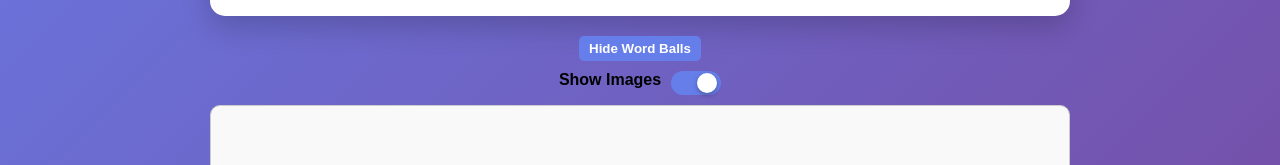
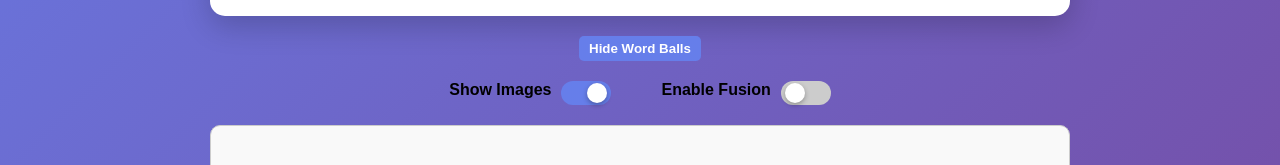
Before and after one commit to shin-noda/picthesia, a React (Vite) app: page / in a window 1280 px wide. Both pictures are taken after typing "Sample" into the empty fields and a click on the button "Generate Picthesia". Shown: the part 597-762 px from the top of the page. Built offline with nearby package versions, Linux system fonts and the light colour scheme; no server answers.

Commit message:
Tweaked some fusing logic.

```diff
--- /dev/null
+++ b/src/components/ballsFuseToggle/BallsFuseToggle.css
@@ -0,0 +1,59 @@
+.balls-fuse-toggle {
+  text-align: center;
+  margin-bottom: 10px;
+  margin-left: 40px;
+  font-family: sans-serif;
+}
+
+.balls-fuse-toggle-label {
+  position: relative;
+  display: inline-block;
+  width: 50px;
+  height: 24px;
+  cursor: pointer;
+}
+
+.balls-fuse-toggle-label input {
+  opacity: 0;
+  width: 0;
+  height: 0;
+}
+
+.balls-fuse-toggle-slider {
+  position: absolute;
+  top: 0;
+  left: 0;
+  right: 0;
+  bottom: 0;
+  background-color: #ccc;
+  border-radius: 24px;
+  transition: 0.3s;
+}
+
+.balls-fuse-toggle-slider.on {
+  background-color: #667eea;
+}
+
+.balls-fuse-toggle-circle {
+  position: absolute;
+  height: 20px;
+  width: 20px;
+  bottom: 2px;
+  background-color: white;
+  border-radius: 50%;
+  transition: 0.3s;
+  box-shadow: 0 2px 5px rgba(0, 0, 0, 0.3);
+}
+
+.balls-fuse-toggle-circle.on {
+  left: 26px;
+}
+
+.balls-fuse-toggle-circle.off {
+  left: 4px;
+}
+
+.balls-fuse-toggle-text {
+  margin-right: 10px;
+  font-weight: bold;
+}
--- /dev/null
+++ b/src/components/ballsFuseToggle/BallsFuseToggle.tsx
@@ -0,0 +1,33 @@
+import React from "react";
+import "./BallsFuseToggle.css";
+
+interface BallsFuseToggleProps {
+  fusionEnabled: boolean;
+  setFusionEnabled: (value: boolean) => void;
+}
+
+const BallsFuseToggle: React.FC<BallsFuseToggleProps> = ({
+  fusionEnabled,
+  setFusionEnabled,
+}) => {
+  return (
+    <div className="balls-fuse-toggle">
+      <span className="balls-fuse-toggle-text">Enable Fusion</span>
+      <label className="balls-fuse-toggle-label">
+        <input
+          type="checkbox"
+          checked={fusionEnabled}
+          onChange={() => setFusionEnabled(!fusionEnabled)}
+        />
+        <span
+          className={`balls-fuse-toggle-slider ${fusionEnabled ? "on" : "off"}`}
+        ></span>
+        <span
+          className={`balls-fuse-toggle-circle ${fusionEnabled ? "on" : "off"}`}
+        ></span>
+      </label>
+    </div>
+  );
+};
+
+export default BallsFuseToggle;
--- a/src/components/footer/Footer.css
+++ b/src/components/footer/Footer.css
@@ -38,6 +38,8 @@
 }
 
 .footer-bottom {
+	display: flex;
+	justify-content: center;
 	border-top: 1px solid rgba(255, 255, 255, 0.2);
 	padding-top: 20px;
 }
--- a/src/components/footer/Footer.tsx
+++ b/src/components/footer/Footer.tsx
@@ -19,9 +19,6 @@ const Footer: React.FC = () => {
       <div className="footer-bottom">
         <div className="footer-bottom-content">
           <p>&copy; {currentYear} Picthesia. All rights reserved.</p>
-          <div className="footer-bottom-links">
-            <span>Powered by Wikipedia & AI</span>
-          </div>
         </div>
       </div>
     </footer>
--- a/src/components/toggleableBouncingContainer/ToggleableBouncingContainer.css
+++ b/src/components/toggleableBouncingContainer/ToggleableBouncingContainer.css
@@ -6,6 +6,7 @@
 .toggle-button {
   display: block;
   margin: 0 auto 10px;
+  margin-bottom: 20px;
   padding: 5px 10px;
   background: #667eea;
   color: white;
@@ -13,6 +14,14 @@
   border-radius: 5px;
   cursor: pointer;
   font-weight: bold;
+}
+
+.toggles-row {
+  display: flex;
+  gap: 10px;
+  margin-bottom: 10px;
+  justify-content: center;
+  align-items: center;
 }
 
 .bouncing-container {
--- a/src/components/toggleableBouncingContainer/ToggleableBouncingContainer.tsx
+++ b/src/components/toggleableBouncingContainer/ToggleableBouncingContainer.tsx
@@ -1,5 +1,6 @@
 import React, { useRef, useEffect, useState } from "react";
 import PicWordToggle from "../picWordToggle/PicWordToggle";
+import BallsFuseToggle from "../ballsFuseToggle/BallsFuseToggle";
 import Ball from "../ball/Ball";
 import { useFusionQueue } from "../../hooks/useFusionQueue";
 import { useBalls } from "./useBalls";
@@ -16,16 +17,13 @@ const ToggleableBouncingContainer: React.FC<ToggleableBouncingContainerProps> =
 
   const [visible, setVisible] = useState(true);
   const [showPic, setShowPic] = useState(true);
+  const [fusionEnabled, setFusionEnabled] = useState(false);
+
   const { balls, setBalls, updateWallCollisions } = useBalls(words, images);
   const { enqueueFusion } = useFusionQueue(setBalls);
 
-  // Fix for useBallCollisions argument mismatch
-  const { handleCollisions } = useBallCollisions((w1, w2, id) => {
-    // Call original enqueueFusion
-    enqueueFusion(w1, w2, id);
-    // Trigger re-render (optional, keeps state in sync)
-    setBalls((prev) => [...prev]);
-  });
+  // Pass fusionEnabled into the collision hook
+  const { handleCollisions } = useBallCollisions(enqueueFusion, fusionEnabled);
 
   useEffect(() => {
     if (!visible) return;
@@ -36,7 +34,9 @@ const ToggleableBouncingContainer: React.FC<ToggleableBouncingContainerProps> =
       const width = containerRef.current.clientWidth;
       const height = containerRef.current.clientHeight;
 
-      setBalls((prev) => handleCollisions(updateWallCollisions(prev, width, height)));
+      setBalls((prev) =>
+        handleCollisions(updateWallCollisions(prev, width, height))
+      );
 
       animationFrameRef.current = requestAnimationFrame(animate);
     };
@@ -59,7 +59,14 @@ const ToggleableBouncingContainer: React.FC<ToggleableBouncingContainerProps> =
 
       {visible && (
         <>
-          <PicWordToggle showPic={showPic} setShowPic={setShowPic} />
+          <div className="toggles-row">
+            <PicWordToggle showPic={showPic} setShowPic={setShowPic} />
+            <BallsFuseToggle
+              fusionEnabled={fusionEnabled}
+              setFusionEnabled={setFusionEnabled}
+            />
+          </div>
+
           <div className="bouncing-container" ref={containerRef}>
             {balls.map((ball: BallData) => (
               <Ball
--- a/src/components/toggleableBouncingContainer/types.ts
+++ b/src/components/toggleableBouncingContainer/types.ts
@@ -10,7 +10,7 @@ export interface BallData {
   dy: number;
   size: number;
   isOutOfGraceTime: boolean;
-  hasBumped: boolean;
+  hasFused: boolean;
   isProcessing?: boolean;
 }
 
--- a/src/components/toggleableBouncingContainer/useBallCollisions.ts
+++ b/src/components/toggleableBouncingContainer/useBallCollisions.ts
@@ -1,33 +1,21 @@
 import type { BallData } from "./types";
 import { v4 as uuidv4 } from "uuid";
-import { useGraceTime } from "./useGraceTime";
 
 export const useBallCollisions = (
-  enqueueFusion: (w1: string, w2: string, id: string) => void
+  enqueueFusion: (w1: string, w2: string, id: string) => void,
+  fusionEnabled: boolean
 ) => {
-  const isOutOfGraceTime = useGraceTime(1000);
-
   const handleCollisions = (balls: BallData[]): BallData[] => {
     const updated = [...balls];
-    let collisionHandled = false;
 
-    // IDs of balls to remove and new ball to add
-    const removeIds: string[] = [];
-    let newBall: BallData | null = null;
-    let fusionWords: [string, string] = ["", ""];
-
-    for (let i = 0; i < updated.length && !collisionHandled; i++) {
-      for (let j = i + 1; j < updated.length && !collisionHandled; j++) {
+    for (let i = 0; i < updated.length; i++) {
+      for (let j = i + 1; j < updated.length; j++) {
         const b1 = updated[i];
         const b2 = updated[j];
 
-        if (
-          !isOutOfGraceTime ||
-          b1.hasBumped ||
-          b2.hasBumped ||
-          b1.isProcessing ||
-          b2.isProcessing
-        ) continue;
+        // Skip if either ball is processing or already fused
+        if (b1.isProcessing || b2.isProcessing || b1.hasFused || b2.hasFused)
+          continue;
 
         const dx = b2.x - b1.x;
         const dy = b2.y - b1.y;
@@ -35,17 +23,14 @@ export const useBallCollisions = (
         const minDist = b1.size;
 
         if (distance > 0 && distance < minDist) {
-          collisionHandled = true;
-
-          removeIds.push(b1.id, b2.id);
-          fusionWords = [b1.word, b2.word];
-
+          if (fusionEnabled) {
+            // --- Fusion behavior ---
             const speedMagnitude = Math.sqrt(
               ((b1.dx ** 2 + b1.dy ** 2) + (b2.dx ** 2 + b2.dy ** 2)) / 2
             );
             const angle = Math.random() * 2 * Math.PI;
 
-          newBall = {
+            const newBall: BallData = {
               id: uuidv4(),
               word: "...",
               imgUrl: b1.imgUrl || b2.imgUrl,
@@ -55,23 +40,48 @@ export const useBallCollisions = (
               dy: Math.sin(angle) * speedMagnitude,
               size: Math.max(b1.size, b2.size),
               isOutOfGraceTime: true,
-            hasBumped: true,
+              hasFused: true,      // mark as fused
               isProcessing: true,
             };
 
-          break;
+            // Mark old balls as fused so they won’t fuse again
+            b1.hasFused = true;
+            b2.hasFused = true;
+
+            // Remove the old balls and add the new fused one
+            updated.splice(j, 1);
+            updated.splice(i, 1);
+            updated.push(newBall);
+
+            enqueueFusion(b1.word, b2.word, newBall.id);
+
+            return updated; // handle only one fusion per frame
+          } else {
+            // --- Bounce off behavior ---
+            const tempDx = b1.dx;
+            const tempDy = b1.dy;
+
+            b1.dx = b2.dx;
+            b1.dy = b2.dy;
+
+            b2.dx = tempDx;
+            b2.dy = tempDy;
+
+            // Move balls slightly apart to avoid sticking
+            const overlap = minDist - distance;
+            const shiftX = (dx / distance) * (overlap / 2);
+            const shiftY = (dy / distance) * (overlap / 2);
+
+            b1.x -= shiftX;
+            b1.y -= shiftY;
+            b2.x += shiftX;
+            b2.y += shiftY;
+          }
         }
       }
     }
 
-    // Return new balls array (remove collided, add new one)
-    let filtered = updated.filter((b) => !removeIds.includes(b.id));
-    if (newBall) filtered.push(newBall);
-
-    // Trigger fusion outside of loop
-    if (newBall) enqueueFusion(fusionWords[0], fusionWords[1], newBall.id);
-
-    return filtered;
+    return updated;
   };
 
   return { handleCollisions };
--- a/src/components/toggleableBouncingContainer/useGraceTime.ts
+++ /dev/null
@@ -1,15 +0,0 @@
-import { useEffect, useState } from "react";
-
-export const useGraceTime = (duration: number) => {
-  const [isOutOfGraceTime, setIsOutOfGraceTime] = useState(false);
-
-  useEffect(() => {
-    const timer = setTimeout(() => {
-      setIsOutOfGraceTime(true);
-    }, duration);
-
-    return () => clearTimeout(timer);
-  }, [duration]);
-
-  return isOutOfGraceTime;
-};
--- a/src/services/GeminiService.ts
+++ b/src/services/GeminiService.ts
@@ -3,12 +3,12 @@ export class GeminiService {
   static async getFusionWord(word1: string, word2: string): Promise<string | undefined> {
     try {
       const prompt = `
-Please simply answer the ? part.
-Do NOT provide explanations — only a direct answer.
-If the question involves politics, race, religion, or other sensitive topics, do not answer.
+Please only provide a single word or phrase as the answer to the ? part.
+Do NOT provide explanations or additional text.
+If the question is truly inappropriate or unsafe, respond with N/A.
 
 Question: ${word1} + ${word2} = ?
-      `.trim();
+`.trim();
 
       const res = await fetch("https://picthesia-backend.vercel.app/api", {
         method: "POST",
```
Also changed, not shown: src/components/processedText/ProcessedText.tsx (line endings or trailing spaces). Lines whose indentation alone changed are shown as unchanged.
